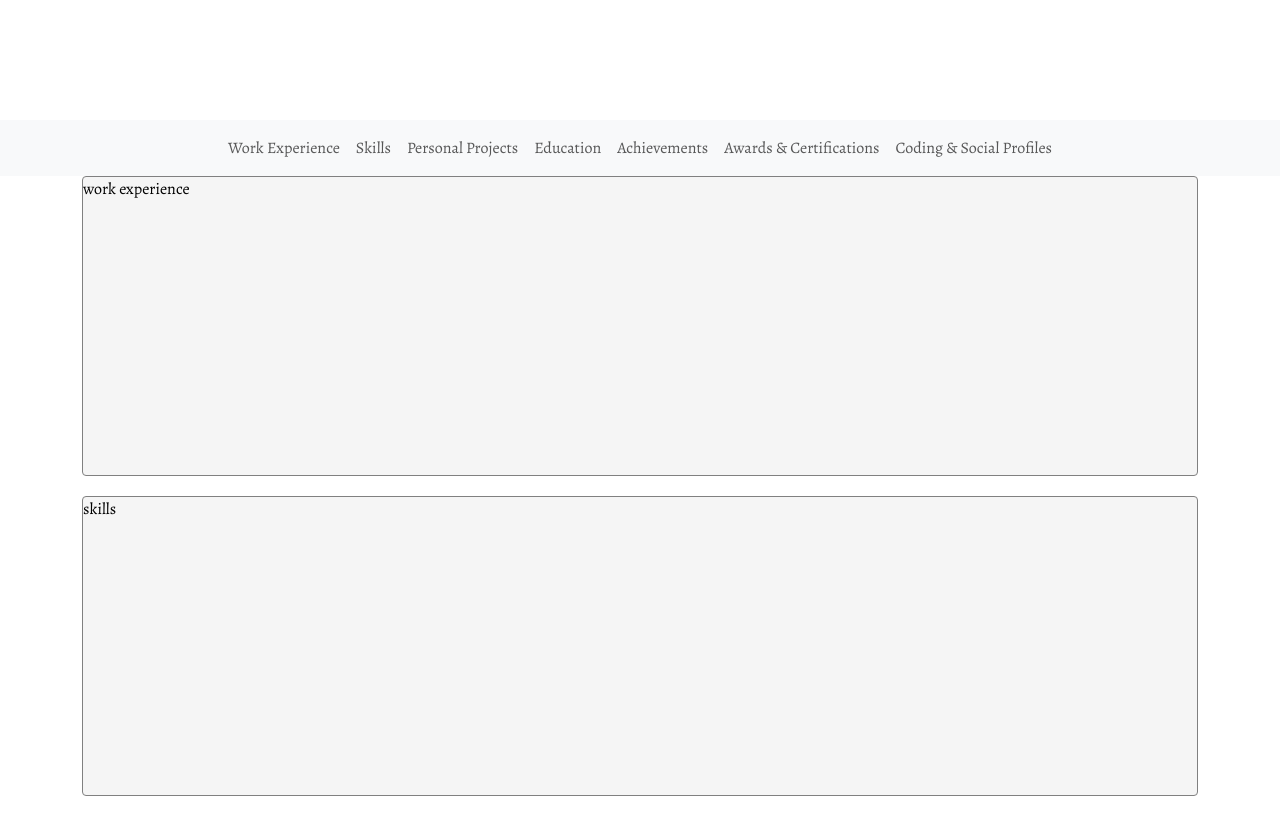
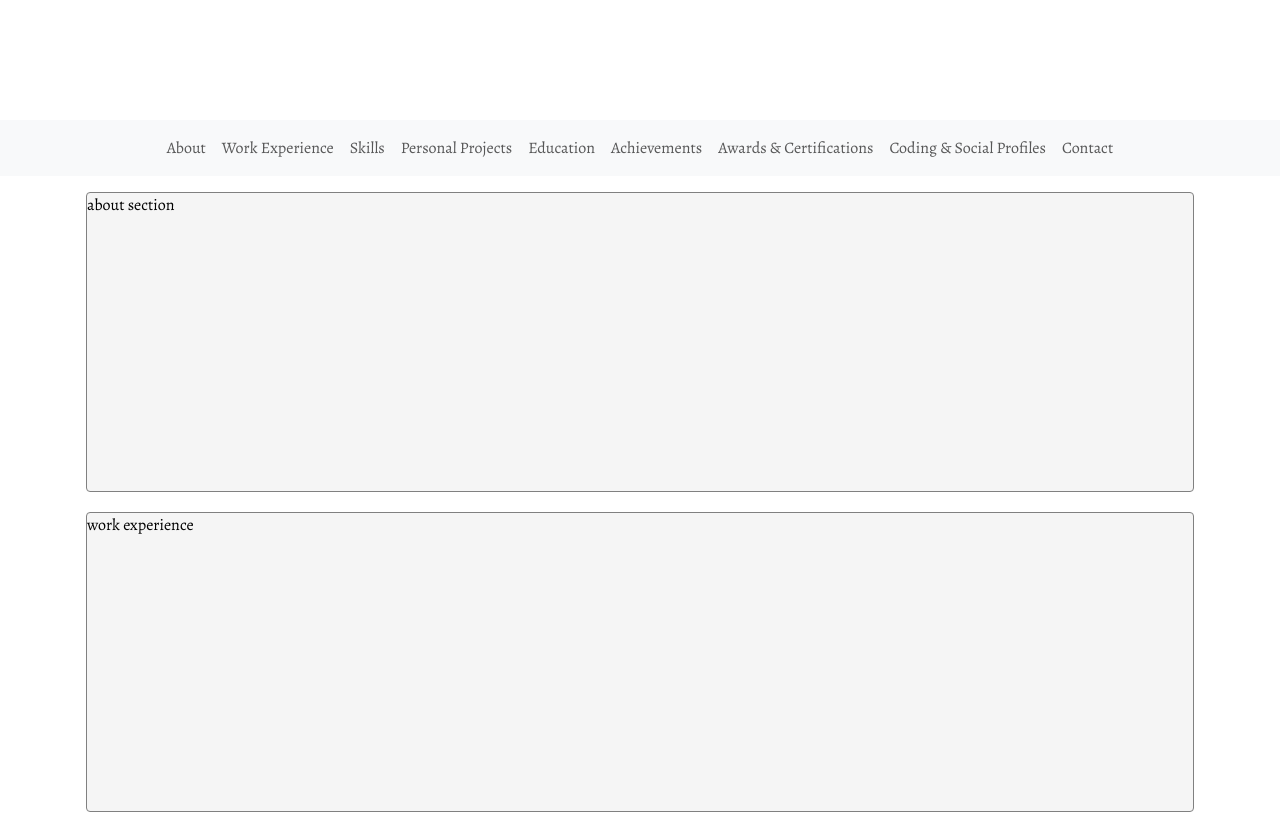
Before and after one commit to wasitshafi/wasitshafi.github.io, an Angular app: page / in a window 1280 px wide. Shown: the part 680-1494 px from the top of the page. Built offline with nearby package versions, Linux system fonts and the light colour scheme.

Commit message:
added about and contact

```diff
--- a/src/app/common/constants.ts
+++ b/src/app/common/constants.ts
@@ -1,6 +1,7 @@
 export class Constants {
 	//
 	public homeSectionLinksId = {
+		ABOUT: 'ABOUT',
 		WORK_EXPERIENCE: 'WORK-EXPERIENCE',
 		SKILLS: 'SKILLS',
 		PERSONAL_PROJECTS: 'PERSONAL-PROJECTS',
@@ -8,6 +9,7 @@ export class Constants {
 		ACHIEVEMENTS_AND_RESPONSIBILITIES: 'ACHIEVEMENTS-AND-RESPONSIBILITIES',
 		AWARDS_AND_CERTIFICATIONS: 'AWARDS-AND-CERTIFICATIONS',
 		CODING_AND_SOCIAL_PROFILES: 'CODING-AND-SOCIAL-PROFILES',
+		CONTACT: 'CONTACT',
 	};
 
 	public PORTFOLIO_DATA_URL = '/assets/data/portfolio.json';
--- /dev/null
+++ b/src/app/components/about/about.component.html
@@ -0,0 +1 @@
+<p>about section</p>
--- /dev/null
+++ b/src/app/components/about/about.component.scss
@@ -0,0 +1 @@
+@use 'main.scss' as *;
--- /dev/null
+++ b/src/app/components/contact/contact.component.html
@@ -0,0 +1 @@
+<p>contact section</p>
--- /dev/null
+++ b/src/app/components/contact/contact.component.scss
@@ -0,0 +1 @@
+@use 'main.scss' as *;
--- a/src/app/components/index.ts
+++ b/src/app/components/index.ts
@@ -1,6 +1,8 @@
+export * from './about/about.component';
 export * from './achievements-and-responsibilities/achievements-and-responsibilities.component';
 export * from './awards-and-certifications/awards-and-certifications.component';
 export * from './coding-and-social-profiles/coding-and-social-profiles.component';
+export * from './contact/contact.component';
 export * from './education/education.component';
 export * from './personal-projects/personal-projects.component';
 export * from './skills/skills.component';
--- a/src/app/layouts/header/nav/nav.component.html
+++ b/src/app/layouts/header/nav/nav.component.html
@@ -17,6 +17,16 @@
 		>
 			<!-- TODO: add logic to handle active link -->
 			<ul class="navbar-nav">
+				<li class="nav-item">
+					<a
+						(click)="handleNavItemClick($event)"
+						class="nav-link"
+						aria-current="page"
+						href="#{{ constants.homeSectionLinksId.ABOUT }}"
+						>About</a
+					>
+				</li>
+
 				<li class="nav-item">
 					<a
 						(click)="handleNavItemClick($event)"
@@ -79,6 +89,15 @@
 						>Coding &amp; Social Profiles</a
 					>
 				</li>
+				<li class="nav-item">
+					<a
+						(click)="handleNavItemClick($event)"
+						class="nav-link"
+						aria-current="page"
+						href="#{{ constants.homeSectionLinksId.CONTACT }}"
+						>Contact</a
+					>
+				</li>
 			</ul>
 		</div>
 	</div>
--- a/src/app/pages/home/home.component.html
+++ b/src/app/pages/home/home.component.html
@@ -1,33 +1,51 @@
 <div class="fluid {{ constants.STYLE_PREFIX }}home-wrapper">
-	<div class="container-xl {{ constants.STYLE_PREFIX }}home-content">
+	<div class="container-xl  {{ constants.STYLE_PREFIX }}home-content">
+		<!-- About Section -->
+
+		<section id="{{ constants.homeSectionLinksId.ABOUT }}">
+			<app-about></app-about>
+		</section>
+		<!-- Work Experience Section -->
+
 		<section id="{{ constants.homeSectionLinksId.WORK_EXPERIENCE }}">
 			<app-work-experience></app-work-experience>
 		</section>
+		<!-- Skills Section -->
 
 		<section id="{{ constants.homeSectionLinksId.SKILLS }}">
 			<app-skills></app-skills>
 		</section>
+		<!-- Personal Projects Section -->
 
 		<section id="{{ constants.homeSectionLinksId.PERSONAL_PROJECTS }}">
 			<app-personal-projects></app-personal-projects>
 		</section>
+		<!-- Education Section -->
 
 		<section id="{{ constants.homeSectionLinksId.EDUCATION }}">
 			<app-education></app-education>
 		</section>
+		<!-- Achievements & Responsibilities Section -->
 
 		<section
 			id="{{ constants.homeSectionLinksId.ACHIEVEMENTS_AND_RESPONSIBILITIES }}"
 		>
 			<app-achievements-and-responsibilities></app-achievements-and-responsibilities>
 		</section>
+		<!-- Awards & Certifications Section -->
 
 		<section id="{{ constants.homeSectionLinksId.AWARDS_AND_CERTIFICATIONS }}">
 			<app-awards-and-certifications></app-awards-and-certifications>
 		</section>
+		<!-- Coding & Social Profile Section -->
 
 		<section id="{{ constants.homeSectionLinksId.CODING_AND_SOCIAL_PROFILES }}">
 			<app-coding-and-social-profiles></app-coding-and-social-profiles>
 		</section>
+		<!-- Contact Me Section -->
+
+		<section id="{{ constants.homeSectionLinksId.CONTACT }}">
+			<app-contact></app-contact>
+		</section>
 	</div>
 </div>
--- a/src/app/pages/home/home.component.scss
+++ b/src/app/pages/home/home.component.scss
@@ -5,6 +5,8 @@
 	flex-direction: column;
 	justify-content: center;
 	align-items: center;
+	.#{$style-prefix}home-content {
+		padding: 16px;
 
 		section {
 			border: 1px solid #808080;
@@ -15,3 +17,13 @@
 			margin-bottom: 20px;
 		}
 	}
+}
+
+// @include media-breakpoint-up(xl) {
+// 	.#{$style-prefix}home-wrapper {
+// 		.#{$style-prefix}home-content {
+// 			padding-left: 0;
+// 			padding-right: 0;
+// 		}
+// 	}
+// }
```
Also changed, not shown: src/app/app.module.ts (+12 -8 lines), src/app/components/about/about.component.ts (added, +10 -0 lines), src/app/components/contact/contact.component.ts (added, +8 -0 lines), 2 other files (tests, documents, lock files or other folders). Lines whose indentation alone changed are shown as unchanged.
